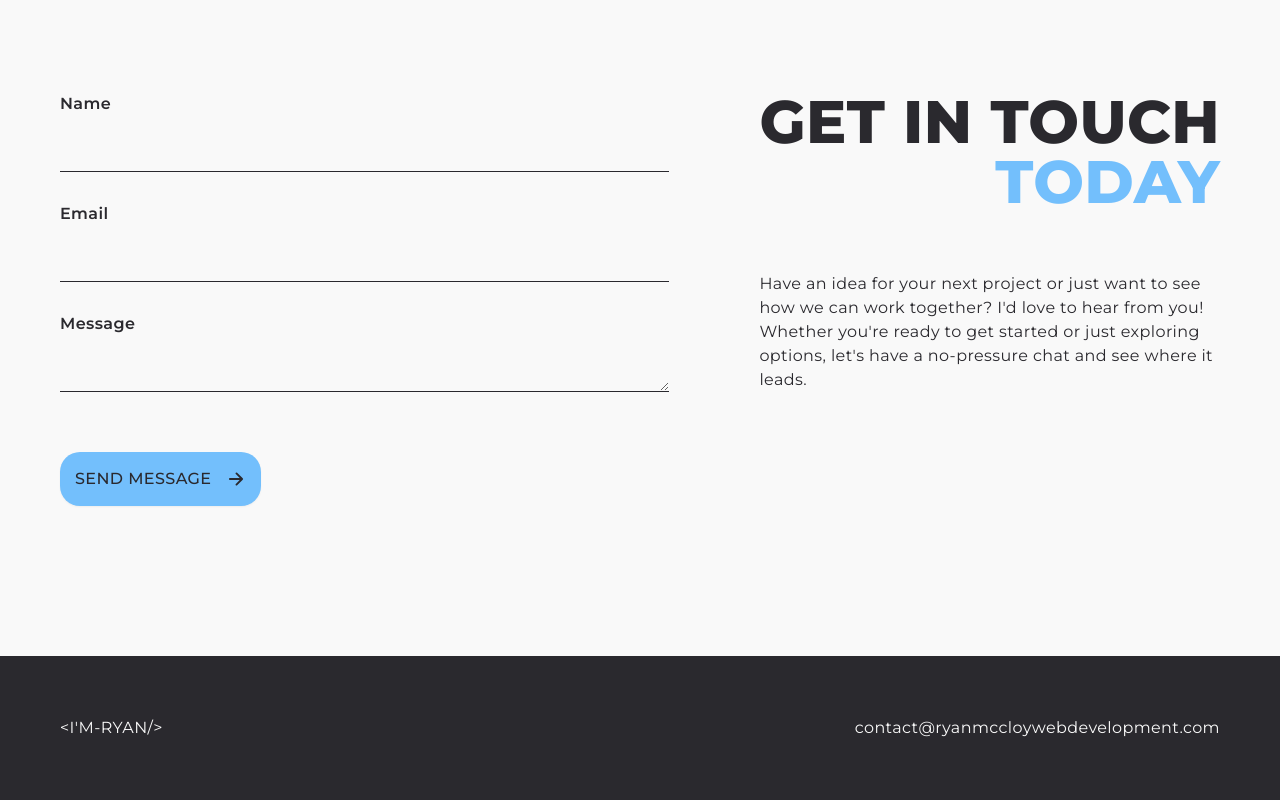
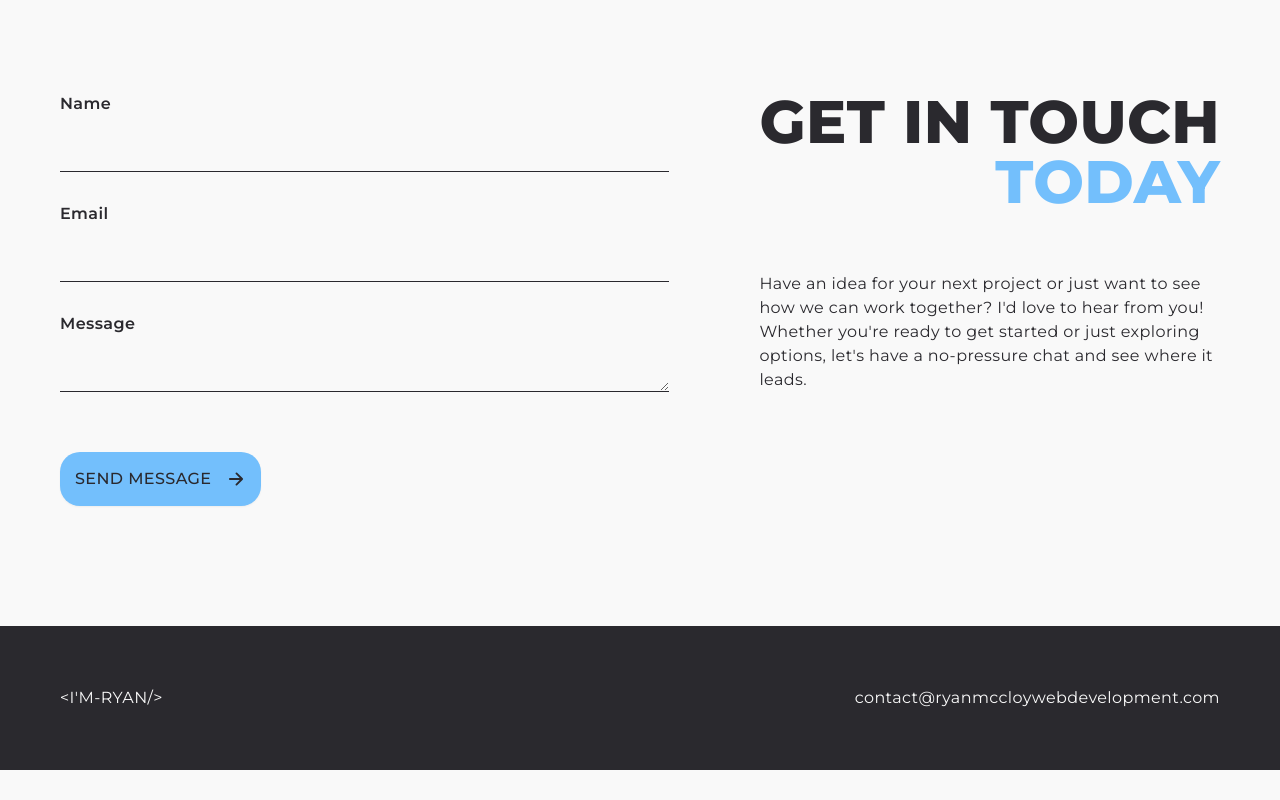
Before and after one commit to ryanmccloy/webdevryan, a React (Vite) app: page / in a window 1280 px wide. Shown: the part 4519-5319 px from the top of the page. After the commit the page ends 5289 px from the top, so only its background shows below. Built offline with nearby package versions, Linux system fonts and the light colour scheme.

Commit message:
updated footer margin

```diff
--- a/src/sections/Footer.jsx
+++ b/src/sections/Footer.jsx
@@ -1,6 +1,6 @@
 function Footer() {
   return (
-    <footer className="mt-120 bg-primary p-30 text-background lg:p-60">
+    <footer className="mt-60 bg-primary p-30 text-background md:mt-90 lg:p-60">
       <div className="flex flex-col gap-30 sm:flex-row sm:justify-between">
         <span>{"<I'M-RYAN/>"}</span>
         <span>contact@ryanmccloywebdevelopment.com</span>
```
